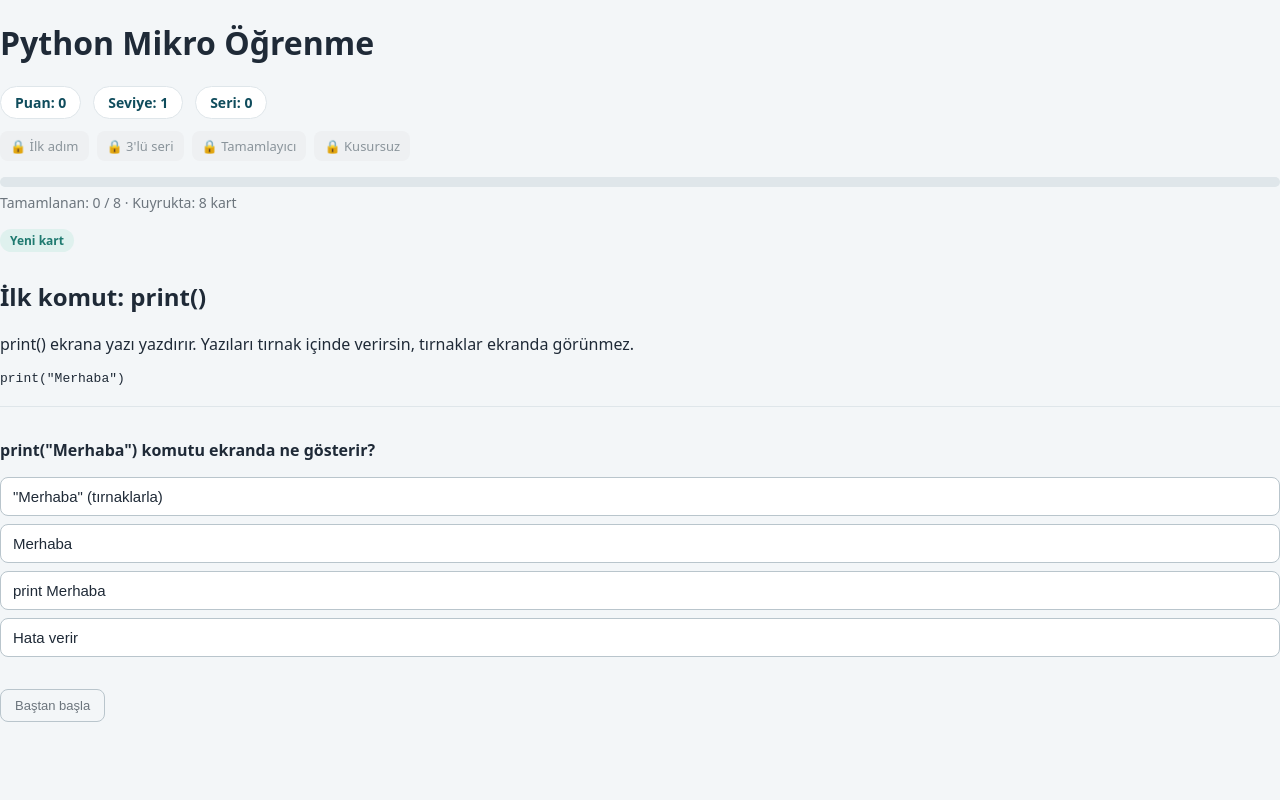
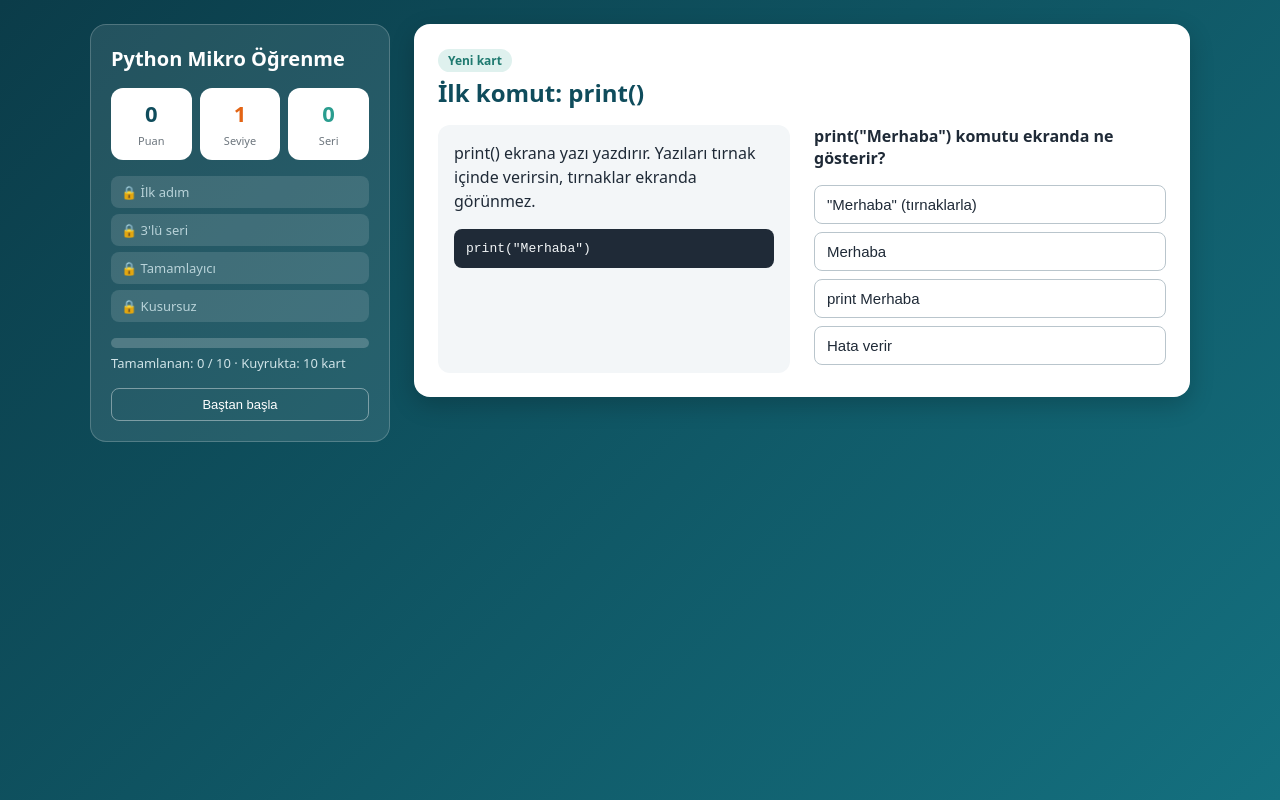
Before and after one commit to YagmurPluvia/educationSystemDisagne, a React (Vite) app: page / in a window 1280 px wide. Built offline with nearby package versions, Linux system fonts and the light colour scheme.

Commit message:
Redesign layout and add two lessons

```diff
--- a/src/App.css
+++ b/src/App.css
@@ -1,12 +1,185 @@
-.quiz {
-  margin-top: 20px;
-  border-top: 1px solid #dfe6ea;
-  padding-top: 16px;
+.layout {
+  display: grid;
+  grid-template-columns: 300px 1fr;
+  gap: 24px;
+  max-width: 1100px;
+  margin: 0 auto;
+  padding: 24px;
+  align-items: start;
 }
 
+/* Sol yan panel */
+.side {
+  position: sticky;
+  top: 24px;
+  background: rgba(255, 255, 255, 0.1);
+  border: 1px solid rgba(255, 255, 255, 0.2);
+  border-radius: 16px;
+  padding: 20px;
+  color: #ffffff;
+}
+
+.side h1 {
+  font-size: 20px;
+  margin: 0 0 16px;
+}
+
+.stats {
+  display: grid;
+  grid-template-columns: repeat(3, 1fr);
+  gap: 8px;
+  margin-bottom: 16px;
+}
+
+.stat {
+  background: #ffffff;
+  border-radius: 12px;
+  padding: 10px 4px;
+  text-align: center;
+}
+
+.stat b {
+  display: block;
+  font-size: 22px;
+  color: #0f4c5c;
+}
+
+.stat:nth-child(2) b {
+  color: #e36414;
+}
+
+.stat:nth-child(3) b {
+  color: #2a9d8f;
+}
+
+.stat small {
+  font-size: 11px;
+  color: #6c757d;
+}
+
+.badges {
+  display: flex;
+  flex-direction: column;
+  gap: 6px;
+  margin-bottom: 16px;
+}
+
+.badge {
+  background: rgba(255, 255, 255, 0.12);
+  color: #b9d3d9;
+  border-radius: 8px;
+  padding: 7px 10px;
+  font-size: 13px;
+}
+
+.badge.earned {
+  background: #f4a261;
+  color: #3b1d00;
+  font-weight: 600;
+}
+
+.progress {
+  height: 10px;
+  background: rgba(255, 255, 255, 0.2);
+  border-radius: 5px;
+  overflow: hidden;
+}
+
+.progress-bar {
+  height: 100%;
+  background: #f4a261;
+  transition: width 0.3s;
+}
+
+.progress-text {
+  margin: 6px 0 16px;
+  font-size: 13px;
+  color: #cfe3e7;
+}
+
+.reset {
+  width: 100%;
+  padding: 8px;
+  border: 1px solid rgba(255, 255, 255, 0.4);
+  border-radius: 8px;
+  background: transparent;
+  color: #ffffff;
+  font-size: 13px;
+  cursor: pointer;
+}
+
+.reset:hover {
+  background: rgba(255, 255, 255, 0.12);
+}
+
+/* Sağ ana alan */
+.main {
+  min-width: 0;
+}
+
+.card {
+  background: #ffffff;
+  border-radius: 16px;
+  padding: 24px;
+  box-shadow: 0 8px 24px rgba(0, 0, 0, 0.2);
+}
+
+.card h2 {
+  margin: 4px 0 16px;
+  color: #0f4c5c;
+}
+
+.card-body {
+  display: grid;
+  grid-template-columns: 1fr 1fr;
+  gap: 24px;
+}
+
+.info {
+  background: #f3f6f8;
+  border-radius: 12px;
+  padding: 16px;
+}
+
+.info p {
+  margin-top: 0;
+  line-height: 1.5;
+}
+
+.code {
+  background: #1f2a37;
+  color: #f3f6f8;
+  padding: 12px;
+  border-radius: 8px;
+  overflow-x: auto;
+  margin-bottom: 0;
+}
+
+.tag {
+  display: inline-block;
+  padding: 3px 10px;
+  border-radius: 12px;
+  font-size: 12px;
+  font-weight: 600;
+  background: #dff1ee;
+  color: #1f7a70;
+}
+
+.tag.retry {
+  background: #fde2d3;
+  color: #b5540b;
+}
+
+.tag.confirm {
+  background: #e8e0f0;
+  color: #6b3f87;
+}
+
+/* Quiz */
 .prompt {
   white-space: pre-wrap;
   font-weight: 600;
+  margin-top: 0;
 }
 
 .option {
@@ -41,99 +214,32 @@
   margin-top: 12px;
   font-weight: 600;
 }
-.progress {
-  height: 10px;
-  background: #dfe6ea;
-  border-radius: 5px;
-  overflow: hidden;
-}
-
-.progress-bar {
-  height: 100%;
-  background: #2a9d8f;
-  transition: width 0.3s;
-}
-
-.progress-text {
-  margin: 6px 0 16px;
-  font-size: 14px;
-  color: #6c757d;
-}
 
 .next {
   margin-top: 16px;
-  padding: 12px 20px;
+  padding: 12px 24px;
   border: none;
-  border-radius: 8px;
-  background: #0f4c5c;
-  color: #ffffff;
+  border-radius: 10px;
+  background: #f4a261;
+  color: #3b1d00;
   font-size: 15px;
+  font-weight: 700;
   cursor: pointer;
 }
-.stats {
-  display: flex;
-  gap: 12px;
-  margin-bottom: 12px;
+
+.next:hover {
+  background: #f6b27c;
 }
 
-.stats span {
-  background: #ffffff;
-  border: 1px solid #dfe6ea;
-  border-radius: 20px;
-  padding: 6px 14px;
-  font-weight: 600;
-  font-size: 14px;
-  color: #0f4c5c;
+/* Dar ekran: her şey alt alta */
+@media (max-width: 900px) {
+  .layout {
+    grid-template-columns: 1fr;
+  }
+  .side {
+    position: static;
+  }
+  .card-body {
+    grid-template-columns: 1fr;
+  }
 }
-.badges {
-  display: flex;
-  flex-wrap: wrap;
-  gap: 8px;
-  margin-bottom: 16px;
-}
-
-.badge {
-  background: #eef0f2;
-  color: #8a949b;
-  border-radius: 8px;
-  padding: 6px 10px;
-  font-size: 13px;
-}
-
-.badge.earned {
-  background: #fff3e0;
-  color: #b5540b;
-  border: 1px solid #e36414;
-  font-weight: 600;
-}
-.reset {
-  display: block;
-  margin-top: 32px;
-  padding: 8px 14px;
-  border: 1px solid #b9c5cc;
-  border-radius: 8px;
-  background: transparent;
-  color: #6c757d;
-  font-size: 13px;
-  cursor: pointer;
-}
-.tag {
-  display: inline-block;
-  margin-bottom: 8px;
-  padding: 3px 10px;
-  border-radius: 12px;
-  font-size: 12px;
-  font-weight: 600;
-  background: #dff1ee;
-  color: #1f7a70;
-}
-
-.tag.retry {
-  background: #fde2d3;
-  color: #b5540b;
-}
-
-.tag.confirm {
-  background: #e8e0f0;
-  color: #6b3f87;
-}
--- a/src/App.jsx
+++ b/src/App.jsx
@@ -108,13 +108,23 @@ function App() {
   }
 
     return (
-    <main className="app">
+    <div className="layout">
+      <aside className="side">
         <h1>Python Mikro Öğrenme</h1>
 
         <div className="stats">
-        <span>Puan: {points}</span>
-        <span>Seviye: {level}</span>
-        <span>Seri: {streak}</span>
+          <div className="stat">
+            <b>{points}</b>
+            <small>Puan</small>
+          </div>
+          <div className="stat">
+            <b>{level}</b>
+            <small>Seviye</small>
+          </div>
+          <div className="stat">
+            <b>{streak}</b>
+            <small>Seri</small>
+          </div>
         </div>
 
         <BadgeList earnedIds={earnedIds} />
@@ -123,9 +133,16 @@ function App() {
           <div className="progress-bar" style={{ width: `${progress}%` }} />
         </div>
         <p className="progress-text">
-        Tamamlanan: {completedCount} / {total} · Kuyrukta: {queue.length} kart
+          Tamamlanan: {completedCount} / {total} · Kuyrukta: {queue.length}{' '}
+          kart
         </p>
 
+        <button className="reset" onClick={reset}>
+          Baştan başla
+        </button>
+      </aside>
+
+      <main className="main">
         {finished ? (
           <div className="card">
             <h2>Tebrikler!</h2>
@@ -153,11 +170,8 @@ function App() {
             )}
           </>
         )}
-
-      <button className="reset" onClick={reset}>
-        Baştan başla
-      </button>
       </main>
+    </div>
   )
 }
 
--- a/src/components/LessonCard.jsx
+++ b/src/components/LessonCard.jsx
@@ -5,9 +5,13 @@ function LessonCard({ lesson, stage, stageLabel, onAnswer }) {
     <div className="card">
       <span className={`tag ${stage}`}>{stageLabel}</span>
       <h2>{lesson.title}</h2>
-      <p>{lesson.text}</p>
-      <pre className="code">{lesson.code}</pre>
-      <Quiz question={lesson.question} onAnswer={onAnswer} />
+      <div className="card-body">
+        <div className="info">
+          <p>{lesson.text}</p>
+          <pre className="code">{lesson.code}</pre>
+        </div>
+        <Quiz question={lesson.question} onAnswer={onAnswer} />
+      </div>
     </div>
   )
 }
--- a/src/content/lessons.json
+++ b/src/content/lessons.json
@@ -110,5 +110,33 @@
       "answer": 1,
       "explanation": "Fonksiyon a ve b'yi toplar, return ile 5'i geri verir, print de onu yazdırır."
     }
+  },
+    {
+    "id": "while-dongusu",
+    "order": 9,
+    "difficulty": 3,
+    "title": "while döngüsü",
+    "text": "while, koşul doğru olduğu sürece tekrar eder. Koşulu değiştirmeyi unutursan döngü hiç bitmez.",
+    "code": "n = 3\nwhile n > 0:\n    print(n)\n    n = n - 1",
+    "question": {
+      "prompt": "n = 3\nwhile n > 0:\n    print(n)\n    n = n - 1\n\nEkrana hangi sayılar yazılır?",
+      "options": ["3, 2, 1", "3, 2, 1, 0", "0, 1, 2", "1, 2, 3"],
+      "answer": 0,
+      "explanation": "n 0 olunca n > 0 yanlış olur ve döngü durur, 0 yazdırılmaz."
+    }
+  },
+  {
+    "id": "sozlukler",
+    "order": 10,
+    "difficulty": 3,
+    "title": "Sözlükler (dict)",
+    "text": "Sözlük, değerleri anahtarla saklar. Sıra numarası yerine anahtar kullanılır.",
+    "code": "kisi = {\"ad\": \"Ece\", \"yas\": 20}\nprint(kisi[\"ad\"])",
+    "question": {
+      "prompt": "kisi = {\"ad\": \"Ece\", \"yas\": 20}\nprint(kisi[\"yas\"])\n\nNe yazdırır?",
+      "options": ["ad", "Ece", "20", "Hata verir"],
+      "answer": 2,
+      "explanation": "kisi[\"yas\"] anahtarı \"yas\" olan değeri, yani 20'yi verir."
+    }
   }
 ]
--- a/src/index.css
+++ b/src/index.css
@@ -1,6 +1,8 @@
 body {
   margin: 0;
+  min-height: 100vh;
   font-family: system-ui, Arial, sans-serif;
-  background: #f3f6f8;
+  background: linear-gradient(135deg, #0b3c49 0%, #14707f 100%);
+  background-attachment: fixed;
   color: #1f2a37;
 }
```
Lines whose indentation alone changed are shown as unchanged.
